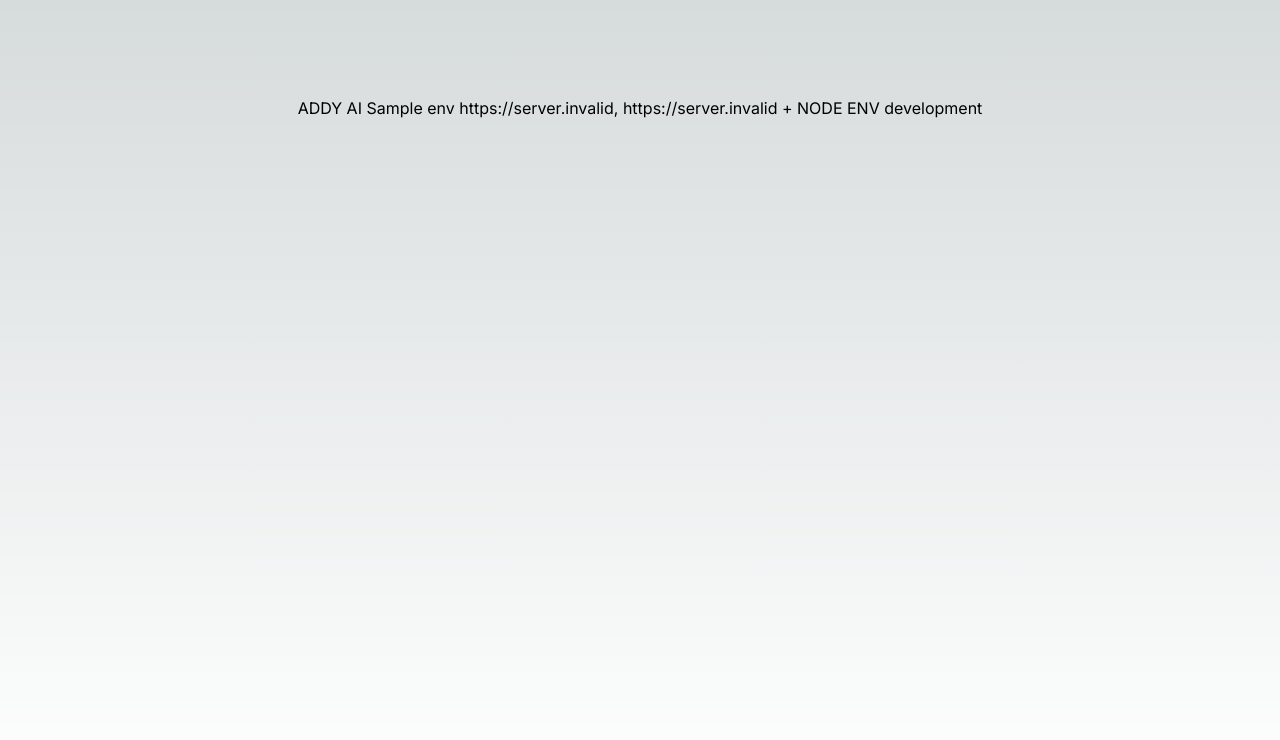
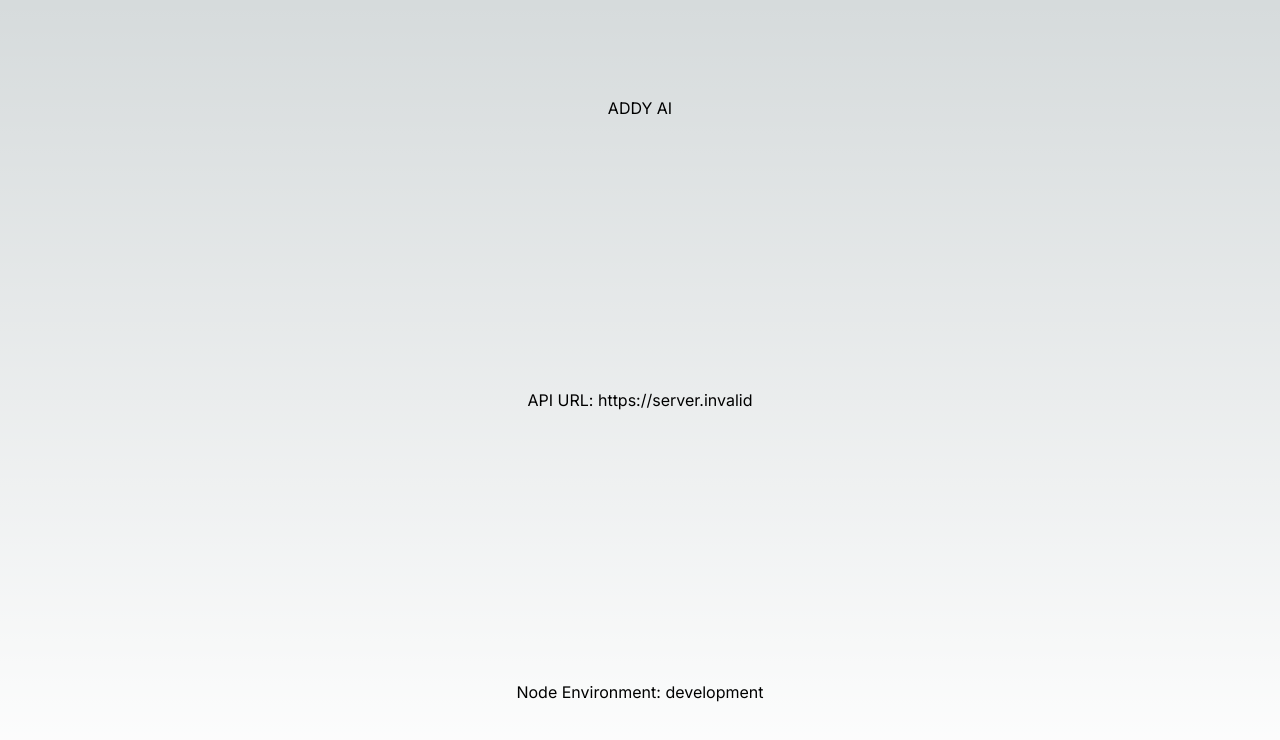
Before and after one commit to Harmaton/AddyAI, a Next.js app: page / in a window 1280 px wide. Shown: the top 740 px of the page. Built offline with nearby package versions, Linux system fonts and the light colour scheme; no server answers.

Commit message:
swirched environment variables to public url

```diff
--- a/app/page.tsx
+++ b/app/page.tsx
@@ -1,11 +1,13 @@
 import Image from "next/image";
 
 export default function Home() {
-  const url = process.env.API_URL
+  const apiUrl = process.env.NEXT_PUBLIC_API_URL || 'API URL not set';
+  const nodeEnv = process.env.NODE_ENV || 'Environment not set';
   return (
     <main className="flex min-h-screen flex-col items-center justify-between p-24">
-     ADDY AI
-    Sample env  {url}, {process.env.API_URL} + NODE ENV {process.env.NODE_ENV}
+      <h1>ADDY AI</h1>
+      <p>API URL: {apiUrl}</p>
+      <p>Node Environment: {nodeEnv}</p>
     </main>
   );
 }
```
